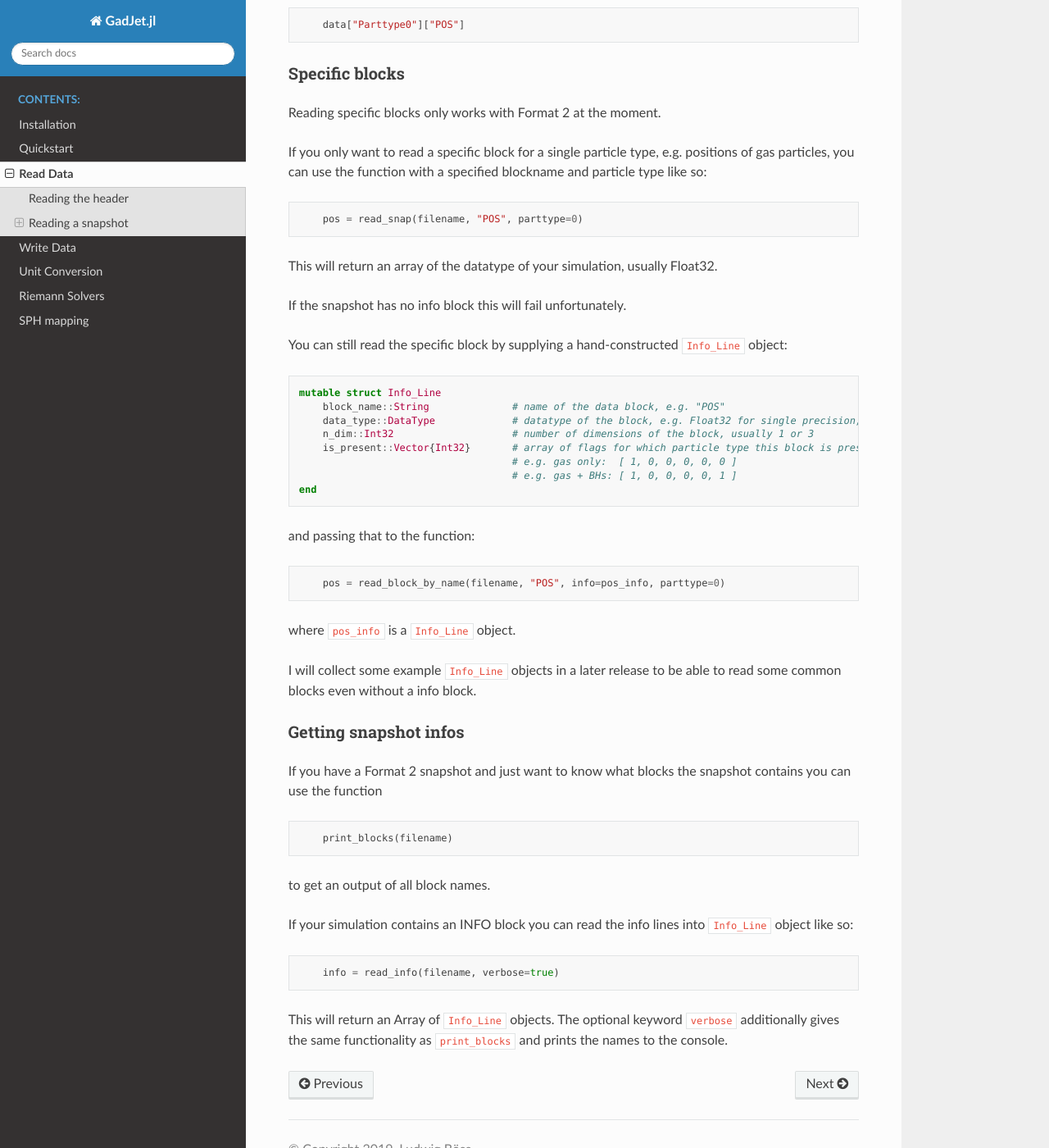
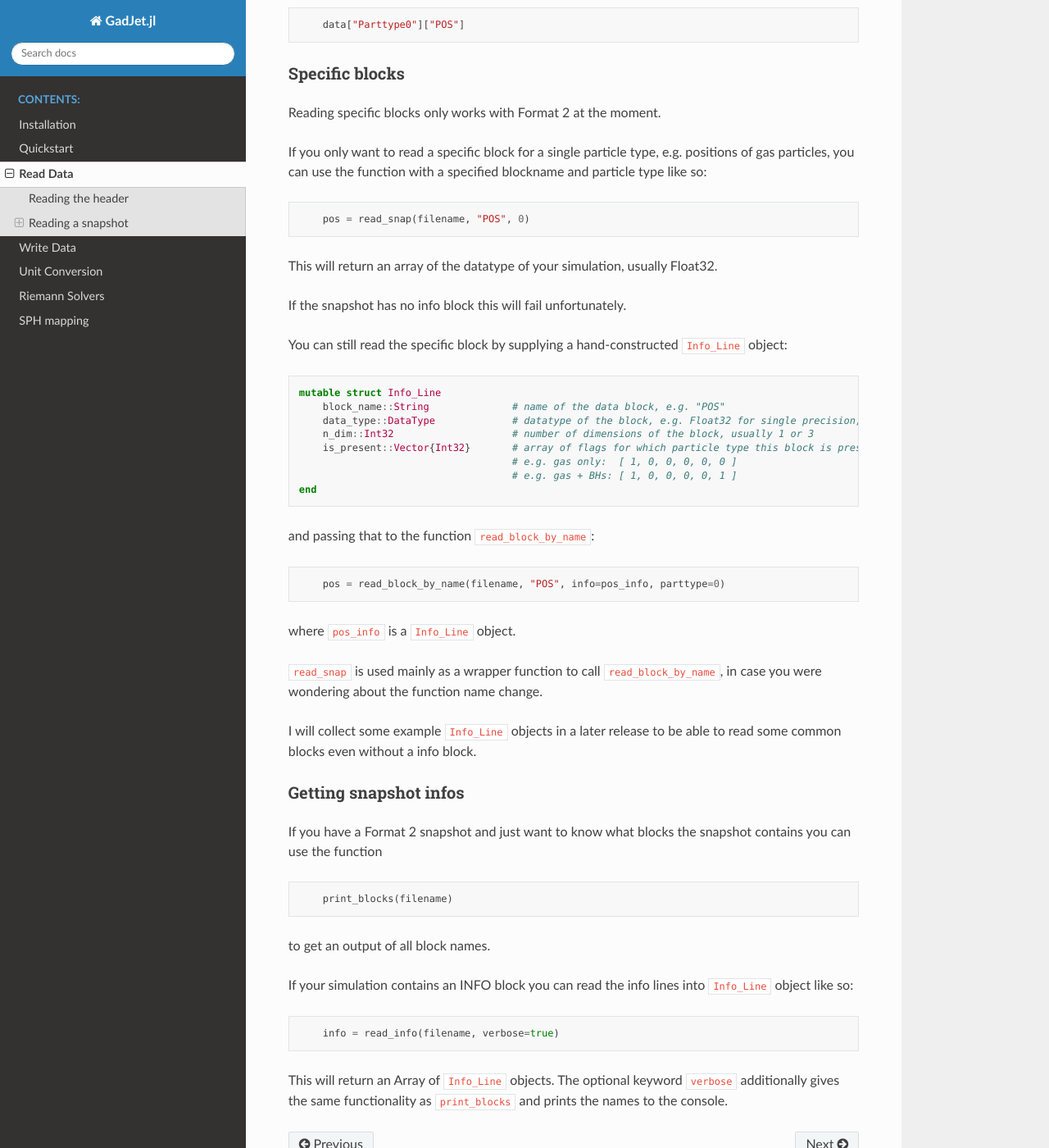
Before and after one commit to LudwigBoess/GadJet.jl, a Sphinx documentation site: the page built from docs/usage/read_data.md, in a window 1280 px wide and 1400 px high, scrolled down 1378 px. Shown: the whole window at 82% size. Built offline with Sphinx 7.4.7 and the Read the Docs theme 2.0.0, drawn with Linux system fonts in a browser that asks for light colours.

Commit message:
Update read_data.md

````diff
--- a/docs/usage/read_data.md
+++ b/docs/usage/read_data.md
@@ -77,7 +77,7 @@ Reading specific blocks only works with Format 2 at the moment.
 If you only want to read a specific block for a single particle type, e.g. positions of gas particles, you can use the function with a specified blockname and particle type like so:
 
 ```julia
-    pos = read_snap(filename, "POS", parttype=0)
+    pos = read_snap(filename, "POS", 0)
 ```
 
 This will return an array of the datatype of your simulation, usually Float32.
@@ -97,13 +97,15 @@ mutable struct Info_Line
 end
 ```
 
-and passing that to the function:
+and passing that to the function `read_block_by_name`:
 
 ```julia
     pos = read_block_by_name(filename, "POS", info=pos_info, parttype=0)
 ```
 
 where `pos_info` is a `Info_Line` object.
+
+`read_snap` is used mainly as a wrapper function to call `read_block_by_name`, in case you were wondering about the function name change.
 
 I will collect some example `Info_Line` objects in a later release to be able to read some common blocks even without a info block.
 
````
